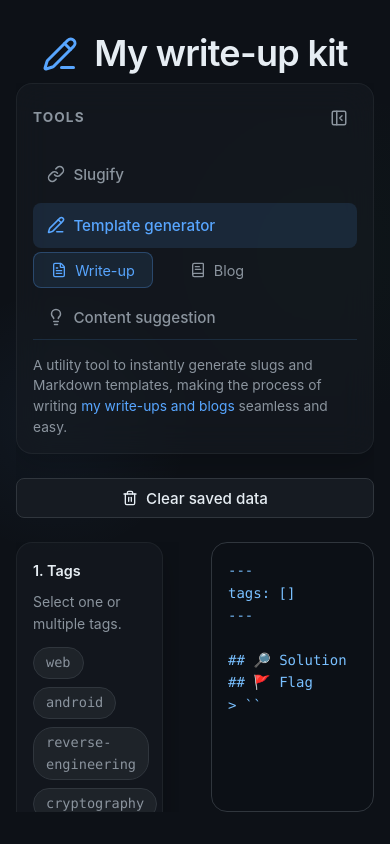
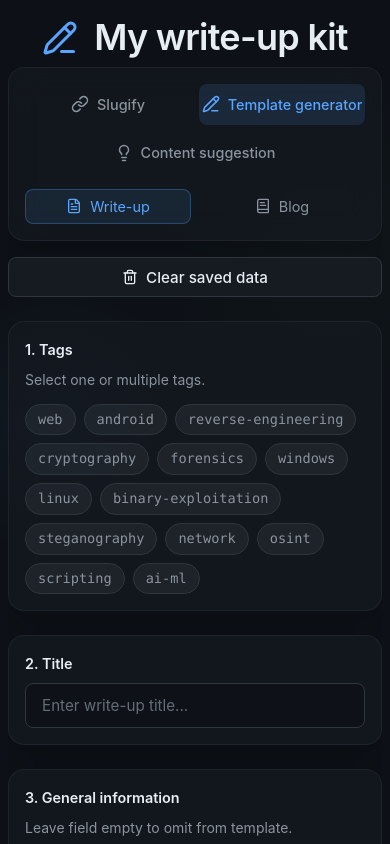
Before and after one commit to solivaquaant/my-writeup-kit, a React (Vite) app: page / in a window 390 px wide. Both pictures are taken after a click on the button "Template generator". Shown: the top 844 px of the page. Built offline with nearby package versions, Linux system fonts and the light colour scheme.

Commit message:
style: make tabs and template generator layout responsive on small screens

```diff
--- a/src/App.css
+++ b/src/App.css
@@ -70,3 +70,18 @@
   min-height: 0;
   overflow: hidden;
 }
+
+@media (max-width: 900px) {
+  .app-container {
+    height: auto;
+    min-height: 100vh;
+    overflow: visible;
+    padding: 1rem 0.5rem;
+  }
+
+  .main-content {
+    height: auto;
+    overflow: visible;
+    flex: none;
+  }
+}
--- a/src/components/Tabs/Tabs.css
+++ b/src/components/Tabs/Tabs.css
@@ -192,6 +192,7 @@
 @media (max-width: 900px) {
   .tabs-container {
     flex-direction: column;
+    gap: var(--spacing-md);
   }
 
   .tabs-sidebar,
@@ -204,9 +205,36 @@
     padding: var(--spacing-md);
   }
 
+  .sidebar-header {
+    display: none;
+  }
+
+  .sidebar-footer {
+    display: none;
+  }
+
+  .tabs-nav {
+    flex-direction: row;
+    flex-wrap: wrap;
+    gap: 0.5rem;
+    width: 100%;
+  }
+
+  .sidebar-item-group {
+    display: contents;
+  }
+
+  .tab-btn {
+    flex: 1 1 0px;
+    min-width: 110px;
+    justify-content: center;
+    padding: 0.7rem 0.5rem;
+    font-size: 0.9rem;
+  }
+
   .tabs-sidebar.collapsed .tab-btn {
-    justify-content: flex-start;
-    padding-inline: 0.9rem;
+    justify-content: center;
+    padding-inline: 0.5rem;
   }
 
   .tabs-sidebar.collapsed .tab-label {
@@ -219,16 +247,27 @@
   }
 
   .generator-subtabs {
+    flex-basis: 100%;
+    order: 99;
     margin-left: 0;
     padding-left: 0;
     border-left: none;
     flex-direction: row;
-    flex-wrap: wrap;
+    justify-content: center;
+    gap: 0.5rem;
+    margin-top: 0.5rem;
   }
 
   .subtab-btn {
-    width: auto;
-    min-width: 120px;
+    flex: 1 1 0px;
+    min-width: 110px;
     justify-content: center;
+    padding: 0.5rem 0.5rem;
+  }
+
+  .tab-content {
+    overflow-y: visible;
+    height: auto;
+    flex: none;
   }
 }
--- a/src/components/TemplateGenerator/TemplateGenerator.css
+++ b/src/components/TemplateGenerator/TemplateGenerator.css
@@ -82,6 +82,23 @@
   .generator-actions .btn {
     width: 100%;
   }
+
+  .form-split {
+    grid-template-columns: 1fr;
+    gap: var(--spacing-lg);
+    height: auto;
+  }
+
+  .form-section {
+    padding-right: 0;
+    height: auto;
+    overflow-y: visible;
+  }
+
+  .preview-section {
+    height: auto;
+    min-height: 350px;
+  }
 }
 
 /* Form group utilities */
```
